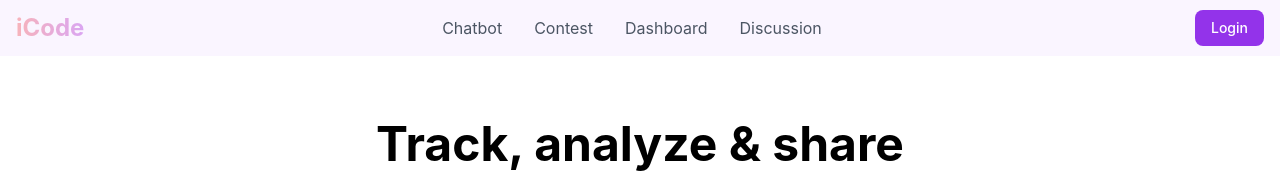
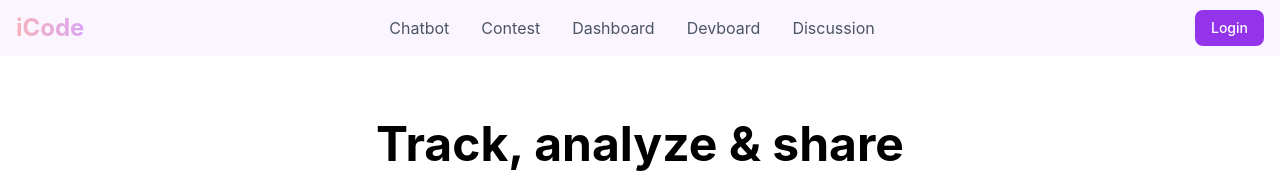
Before and after one commit to kavya-r30/Anti-Kaleshi-Inheritance, a React (Vite) app in the folder react-app/: page / in a window 1280 px wide. Shown: the top 173 px of the page. Built offline with nearby package versions, Linux system fonts and the light colour scheme; no server answers.

Commit message:
Added Devboard

```diff
--- a/react-app/src/App.jsx
+++ b/react-app/src/App.jsx
@@ -9,6 +9,7 @@ import { Dashboard } from './components/Dashboard';
 import ChatBot from './components/Chatbot';
 import Login from './components/Login';
 import Signup from './components/Signup';
+import { Devboard } from './components/Devboard';
 
 function App() {
   const [isAuthenticated, setIsAuthenticated] = useState(false);
@@ -44,6 +45,7 @@ function App() {
           <Route path='/contest-tracker' element={<ContestTracker />} />
           <Route path='/chatbot' element={<ChatBot />} />
           <Route path='/discussion' element={<h1>Discussion</h1>} />
+          <Route path='/devboard' element={<Devboard />} />
           <Route
             path='/dashboard'
             element={isAuthenticated ? <Dashboard /> : <Navigate to="/login" />}
--- a/react-app/src/components/Navbar.jsx
+++ b/react-app/src/components/Navbar.jsx
@@ -63,10 +63,10 @@ const Navbar = ({ isAuthenticated, setIsAuthenticated }) => {
                 <Link to="/dashboard" className="text-gray-600 hover:text-blue-600 transition-colors">
                   Dashboard
                 </Link>
-                <Link
-                  to="/discussion"
-                  className="text-gray-600 hover:text-blue-600 transition-colors"
-                >
+                <Link to="/devboard" className="text-gray-600 hover:text-blue-600 transition-colors">
+                  Devboard
+                </Link>
+                <Link to="/discussion" className="text-gray-600 hover:text-blue-600 transition-colors">
                   Discussion
                 </Link>
               </div>
```
